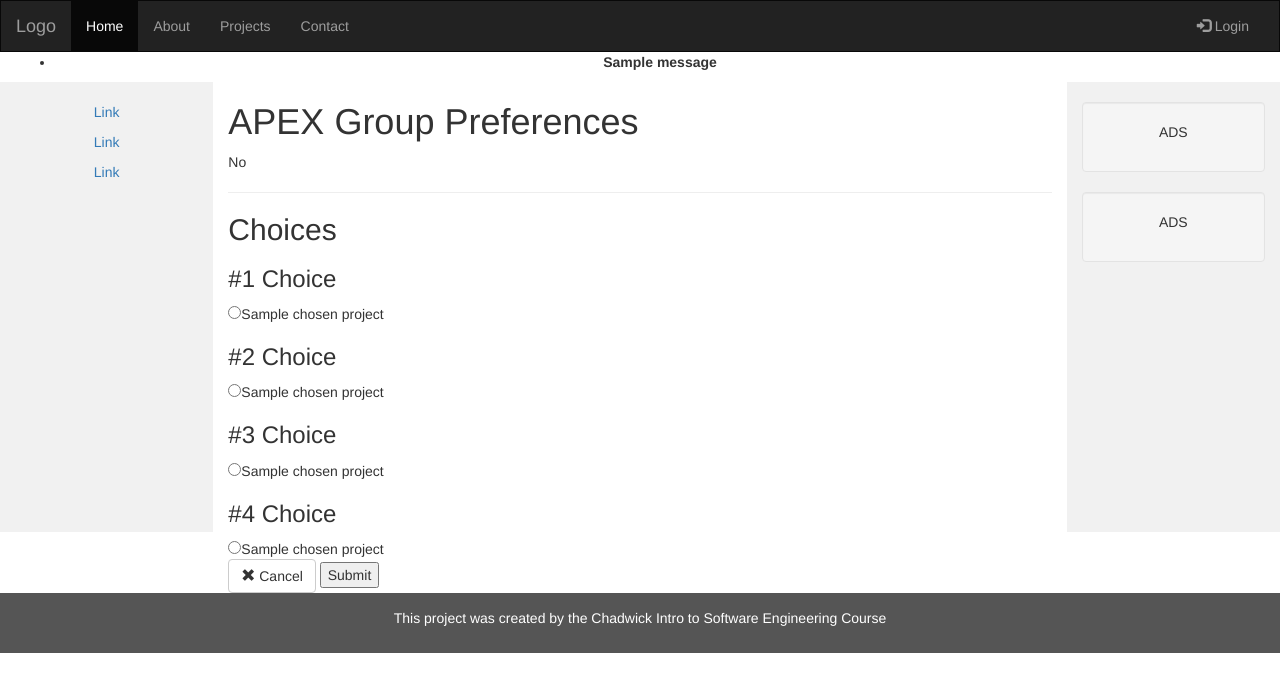
After one commit to ChadwickSchool/APEX-Matching, a Flask app: template project/templates/rank_choices.html in a window 1280 px wide. The commit adds this page. Shown: the top 692 px of the page. Run offline with Flask 2, Linux system fonts and the light colour scheme; the template is opened without the code that fills it: most values are stand-ins (such as "Sample title", 1, 10 or a date in 2020); one stand-in notice (Sample message) is shown; some libraries are stand-ins or nearby versions.

Commit message:
feat: Add ability for students to select projects and then rank them

```diff
--- a/project/application.py
+++ b/project/application.py
@@ -18,23 +18,55 @@
 # CLIENT_ID = json.loads(open('client_secrets.json', 'r').read())['web']['client_id']
 APPLICATION_NAME = "APEX Matching Project"
 
-engine = create_engine('sqlite:///database.db')
+engine = create_engine('sqlite:///database.db?check_same_thread=false')
 Base.metadata.bind = engine
 
 DBSession = sessionmaker(bind=engine)
 session = DBSession()
 
-@app.route('/')
-@app.route('/home')
+CHOICES = {
+    'choice1': 1,
+    'choice2': 2,
+    'choice3': 3,
+    'choice4': 4
+}
+
+@app.route('/', methods=['POST', 'GET'])
+@app.route('/home', methods=['POST', 'GET'])
 def homepage():
+    if request.method == 'POST':
+        result = request.form
+        return render_template("rank_choices.html", chosen_projects=result.items())
+    if 'username' not in login_session:
+        return showLogin()
+
+    print login_session
     projects = session.query(Project).all()
+    flash("Welcome")
     return render_template('homepage.html', projects=projects)
+
+@app.route('/rank_choices', methods=['POST'])
+def rank_choices():
+    create_preferences(request.form.items())
+    flash("Your preferences have been saved")
+    return redirect(url_for('homepage'))
+
+
+def create_preferences(ranked_projects):
+    for choice_num, project_name in ranked_projects:
+        preference = Pref(pref_number=CHOICES[choice_num], name=project_name, student_id=getUserID(login_session['email']))
+        session.add(preference)
+
+    session.commit()
+
+
 
 @app.route('/login')
 def showLogin():
     state = ''.join(random.choice(string.ascii_uppercase + string.digits)
         for x in xrange(32))
     login_session['state'] = state
+    print state
     return render_template('login.html', STATE=state)
 
 @app.route('/gconnect', methods=['POST'])
@@ -127,8 +159,6 @@
     return output
 
 # User Helper Functions
-
-
 def createUser(login_session):
     newUser = Student(name=login_session['username'], email=login_session[
                    'email'], picture=login_session['picture'])
@@ -151,7 +181,17 @@
         return None
 
 # DISCONNECT - Revoke a current user's token and reset their login_session
-
+@app.route('/logout')
+def disconnect():
+    gdisconnect()
+    del login_session['gplus_id']
+    # Finish cleaning out the login_session
+    del login_session['access_token']
+    del login_session['username']
+    del login_session['email']
+    del login_session['picture']
+    flash("You have been successfully logged out.")
+    return redirect(url_for('homepage'))
 
 @app.route('/gdisconnect')
 def gdisconnect():
--- /dev/null
+++ b/project/static/styles.css
@@ -0,0 +1,53 @@
+.flash {
+	background-color: #98FB98;
+	width:100%;
+	text-decoration: none;
+
+}
+
+.flash li {
+	list-style-type: none;
+	text-align: center;
+
+}
+
+/* Remove the navbar's default margin-bottom and rounded borders */
+
+.navbar {
+  margin-bottom: 0;
+  border-radius: 0;
+}
+
+/* Set height of the grid so .sidenav can be 100% (adjust as needed) */
+
+.row.content {
+  height: 450px
+}
+
+/* Set gray background color and 100% height */
+
+.sidenav {
+  padding-top: 20px;
+  background-color: #f1f1f1;
+  height: 100%;
+}
+
+/* Set black background color, white text and some padding */
+
+footer {
+  background-color: #555;
+  color: white;
+  padding: 15px;
+}
+
+/* On small screens, set height to 'auto' for sidenav and grid */
+
+@media screen and (max-width: 767px) {
+  .sidenav {
+    height: auto;
+    padding: 15px;
+  }
+  .row.content {
+    height: auto;
+  }
+}
--- a/project/templates/login.html
+++ b/project/templates/login.html
@@ -1,3 +1,5 @@
+{% extends "main.html" %}
+{% block content %}
 <!-- Updated Google Sign-In -->
 <!--  Step 1: Include the below scripts in login.html <head>..</head> tag -->
 <script src="https://ajax.googleapis.com/ajax/libs/jquery/1.12.4/jquery.min.js"></script>
@@ -13,7 +15,7 @@
 </script>
 <!--  Step 2: In the <body> tag, add the below button and div -->
 <button id="signinButton">Google Signin</button>
-<divid="result"></div>
+<div id="result"></div>
 <!--  Step 3: Add the below script before the ending </body> tag -->
 <script>
   $('#signinButton').click(function() {
@@ -45,3 +47,4 @@
     auth2.grantOfflineAccess().then(signInCallback);
   });
 </script>
+{% endblock %}
--- a/project/templates/main.html
+++ b/project/templates/main.html
@@ -7,53 +7,28 @@
     <link rel="stylesheet" href="https://maxcdn.bootstrapcdn.com/bootstrap/3.4.0/css/bootstrap.min.css">
     <script src="https://ajax.googleapis.com/ajax/libs/jquery/3.3.1/jquery.min.js"></script>
     <script src="https://maxcdn.bootstrapcdn.com/bootstrap/3.4.0/js/bootstrap.min.js"></script>
+    <link rel=stylesheet type=text/css href="{{ url_for('static', filename='styles.css') }}">
     <style>
-      /* Remove the navbar's default margin-bottom and rounded borders */
 
-      .navbar {
-        margin-bottom: 0;
-        border-radius: 0;
-      }
-
-      /* Set height of the grid so .sidenav can be 100% (adjust as needed) */
-
-      .row.content {
-        height: 450px
-      }
-
-      /* Set gray background color and 100% height */
-
-      .sidenav {
-        padding-top: 20px;
-        background-color: #f1f1f1;
-        height: 100%;
-      }
-
-      /* Set black background color, white text and some padding */
-
-      footer {
-        background-color: #555;
-        color: white;
-        padding: 15px;
-      }
-
-      /* On small screens, set height to 'auto' for sidenav and grid */
-
-      @media screen and (max-width: 767px) {
-        .sidenav {
-          height: auto;
-          padding: 15px;
-        }
-        .row.content {
-          height: auto;
-        }
-      }
     </style>
   </head>
 
   <body>
     {% include "header.html" %}
     <div class="container-fluid text-center">
+      <div class="row">
+      		<div class="col-md-12">
+      			{% with messages = get_flashed_messages() %}
+      				{% if messages %}
+      					<ul>
+      						{% for message in messages %}
+      							 <li> <strong> {{ message }} </strong> </li>
+      						{% endfor %}
+      					</ul>
+      				{% endif %}
+      			{% endwith %}
+      		</div>
+      </div>
       <div class="row content">
         <div class="col-sm-2 sidenav">
           <p><a href="#">Link</a></p>
--- /dev/null
+++ b/project/templates/rank_choices.html
@@ -0,0 +1,17 @@
+{% extends "main.html" %}
+{% block content %}
+  <h2>Choices</h2>
+  <form action="{{url_for('rank_choices')}}" method="post">
+    {% for i in range(1, 5) %}
+      <h3>#{{i}} Choice</h3>
+      {% for session_name, project_name in chosen_projects %}
+          <input type="radio" name="choice{{i}}" value="{{project_name}}">{{project_name}}<br>
+      {% endfor %}
+    {% endfor %}
+    <a href='{{url_for('homepage')}}'>
+		    <button class="btn btn-default delete">
+		    <span class="glyphicon glyphicon-remove" aria-hidden="true"></span> Cancel</button>
+	  </a>
+    <input type="submit">
+  </form>
+{% endblock %}
```
Also changed, not shown: project/database.db.
